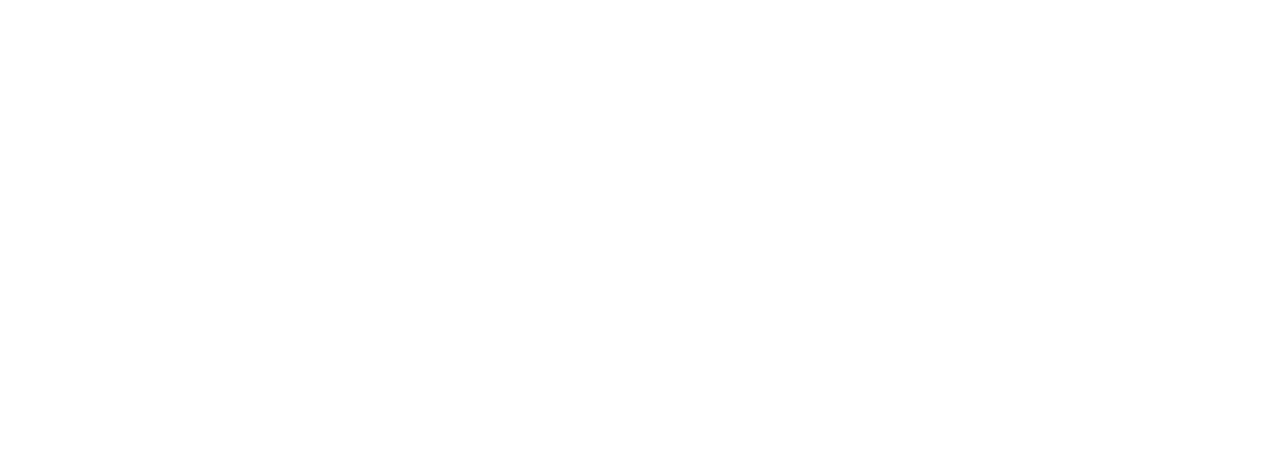
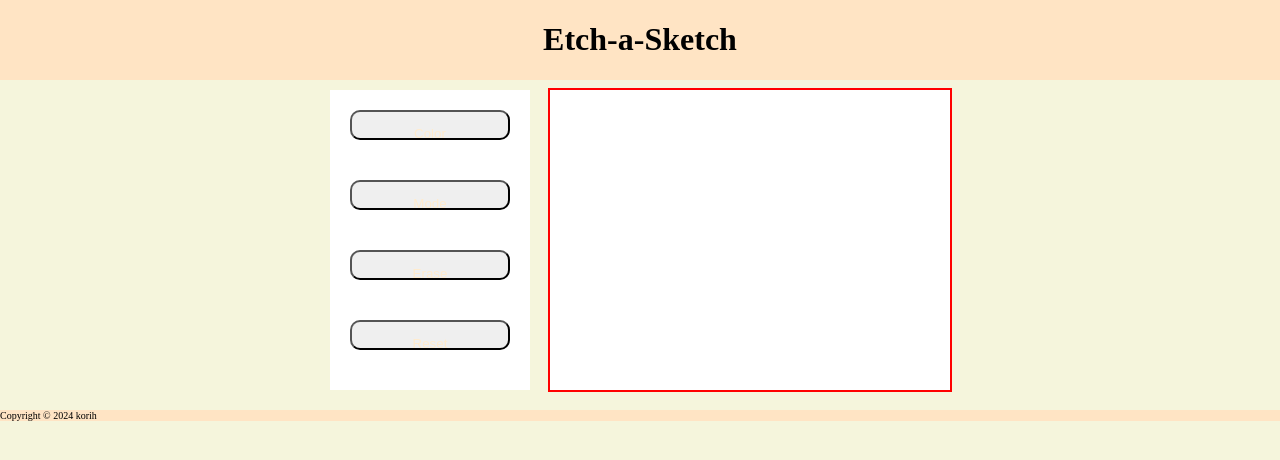
Before and after one commit to KoriH/etch-a-sketch, a plain HTML site: page src/index.html in a window 1280 px wide. Drawn offline with Linux system fonts and the light colour scheme.

Commit message:
basic html outline

```diff
--- a/src/index.html
+++ b/src/index.html
@@ -8,6 +8,32 @@
     <script src="scripts.js"></script>
 </head>
 <body>
+    <div class="header">
+        <h1>Etch-a-Sketch</h1>
+    </div>
 
+    <div class="content">
+        <div id="control-panel">
+            <button id="color">
+                <p>Color</p>
+            </button>
+            <button id="mode">
+                <p>Mode</p>
+            </button>
+            <button id="erase">
+                <p>Erase</p>
+            </button>
+            <button id="reset">
+                <p>Reset</p>
+            </button>
+        </div>
+        <div id="board">
+
+        </div>
+    </div>
+
+    <div class="footer">
+        <p>Copyright © 2024 korih</p>
+    </div>
 </body>
 </html>
--- a/src/scripts.js
+++ b/src/scripts.js
@@ -0,0 +1,5 @@
+
+
+window.onload = function() {
+    document.createElement("")
+}
--- a/src/styles.css
+++ b/src/styles.css
@@ -0,0 +1,45 @@
+button {
+    margin: 20px;
+    height: 30px;
+    border-radius: 10px;
+    color: blanchedalmond;
+}
+
+body{
+    margin: 0px;
+    background-color: beige;
+}
+.header {
+    display: flex;
+    align-items: center;
+    justify-content: center;
+    background-color:bisque;
+}
+
+.footer {
+    font-size: 10px;
+    background-color: bisque;
+}
+
+.content {
+    display: flex;
+    justify-content: center;
+    align-items: center;
+}
+
+#control-panel {
+    display: flex;
+    flex-direction: column;
+    height: 300px;
+    width: 200px;
+    background-color: white;
+    margin: 10px;
+}
+
+#board {
+    height: 300px;
+    width: 400px;
+    background-color: white;
+    margin: 10px;
+    outline: 2px solid rgb(255, 0, 0);
+}
```
